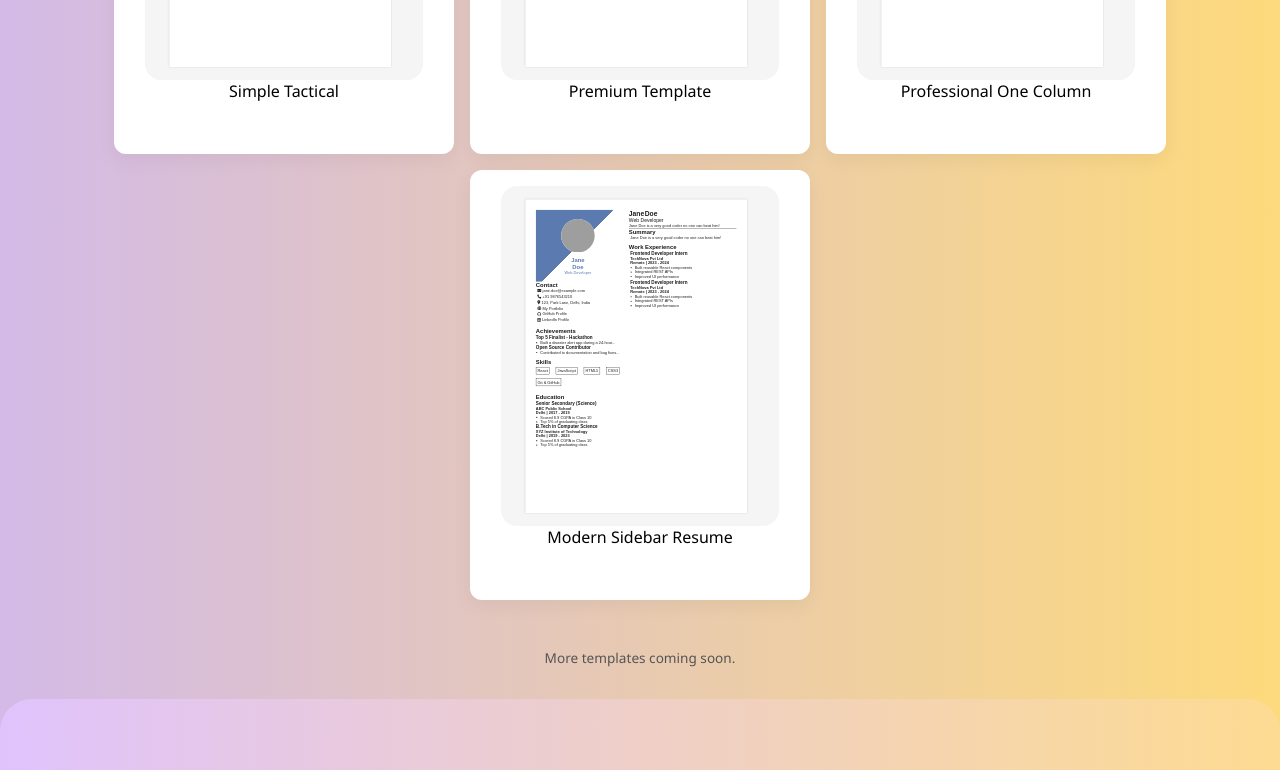
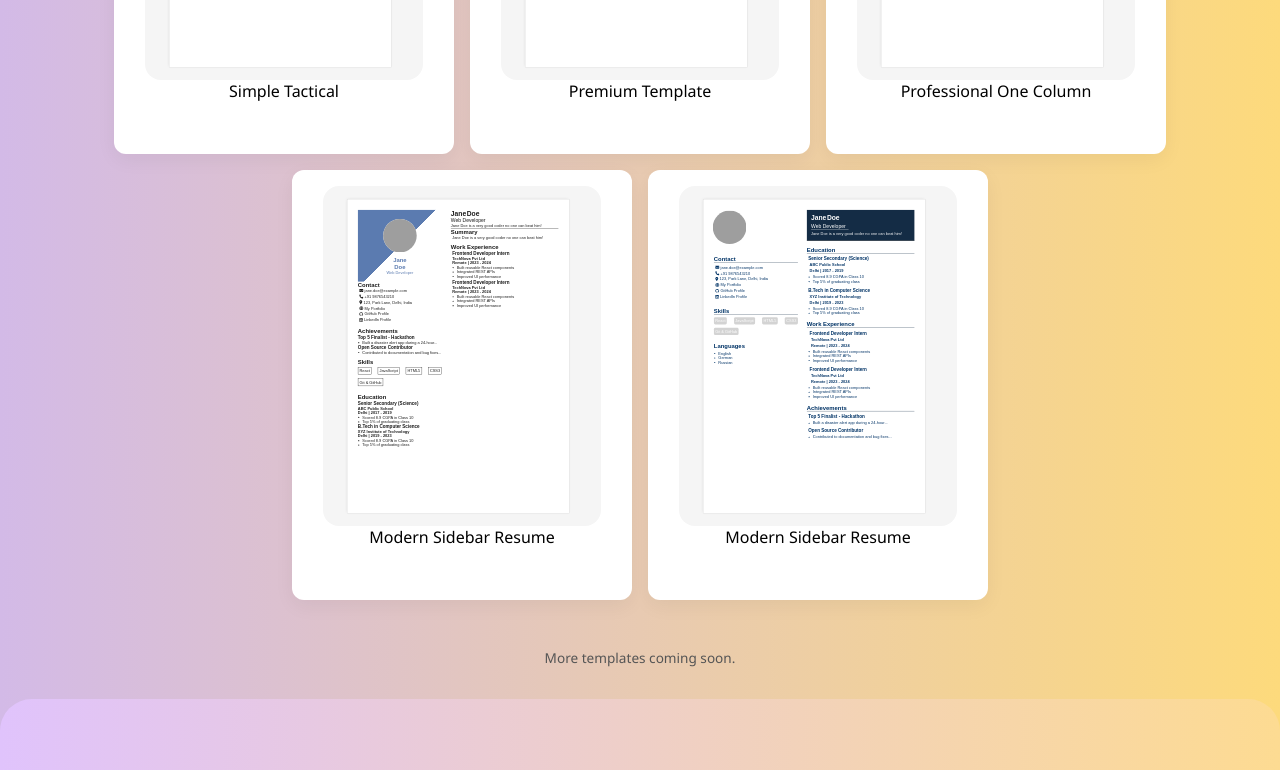
Before and after one commit to YashRajput74/testResumeBuilder, a React (Vite) app: page /templates in a window 1280 px wide. Shown: the part 1057-1827 px from the top of the page. Built offline with nearby package versions, Linux system fonts and the light colour scheme; grey boxes are pictures that could not be loaded; what miragejs would draw is missing.

Commit message:
add new template

```diff
--- a/src/data/templateStyle.js
+++ b/src/data/templateStyle.js
@@ -1,3 +1,5 @@
+import WorkExperience from "../ResumeRenderer/components/WorkExperience";
+
 const sharedStyles = {
     "2": {
         heading: {
@@ -999,6 +1001,164 @@ const templateStyles = {
             },
         }
     },
+
+    "10":{
+        avatar:{
+            card: {
+                background: "none"
+            },
+            heading:{
+                color:"#cb78f2ff",
+                display:"none"
+            },
+            position:{
+                color:"#cb78f2ff",
+                display:"none"
+            },
+            imageDiv:{
+                marginTop:"-30px",
+                marginLeft:"-20px"
+            }
+        },
+        skills:{
+            heading:{
+                borderBottom:"1px solid #142c45ff",
+                marginBottom:"10px",
+                marginTop:"20px",
+                paddingBottom:"0px"
+            },
+            eachSkillBox:{
+                border:"none",
+                background:"lightgray",
+                borderRadius:"5px",
+                color:"white"
+            }
+        },
+        achieve:{
+            box:{
+                marginTop:"20px"
+            },
+            heading:{
+                marginBottom:"10px",
+                borderBottom:"1px solid #142c45ff"
+            },
+            innerbox:{
+                marginLeft:"5px"
+            },
+            title:{
+                marginTop:"10px",
+                marginBottom:"5px"
+            },
+        },
+        contact:{
+            box:{
+                paddingBottom:"5px",
+            },
+            heading:{
+                borderBottom:"1px solid #142c45ff",
+                marginBottom:"10px"
+            }
+        },
+        personalInfo:{
+            box:{
+                padding:"15px",
+                marginBottom:"10px",
+                background:"#142c45ff",
+                color:"white"
+            },
+            name:{
+                paddingBottom:"5px"
+            },
+            position:{
+                marginBottom:"8px",
+                borderBottom:"1px solid white",
+                width:"fit-content",
+                paddingRight:"10px"
+            },
+        },
+        language:{
+            box:{
+                display:"block"
+            },
+        },
+        award:{
+            heading:{
+                borderBottom:"1px solid #142c45ff",
+                marginBottom:"10px"
+            },
+            innerbox:{
+                marginBottom:"10px"
+            },
+            title:{
+                marginBottom:"5px"
+            }
+        },
+        projects:{
+            heading:{
+                borderBottom:"1px solid #142c45ff",
+                marginBottom:"10px"
+            },
+            title:{
+                marginBottom:"5px"
+            },
+            eachProject:{
+                marginBottom:"10px"
+            }
+        },
+        summary:{
+            box:{
+                marginTop:"10px",
+                paddingBottom:"5px"
+            },
+            heading:{
+                borderBottom:"1px solid #142c45ff",
+                marginBottom:"10px"
+            }
+        },
+        workExpe:{
+            box:{
+                marginTop:"20px"
+            },
+            heading:{
+                borderBottom:"1px solid #142c45ff",
+                marginBottom:"10px"
+            },
+            eachWorkPlace:{
+                marginBottom:"15px"
+            },
+            role:{
+                margin:"5px"
+            },
+            organization:{
+                margin:"5px 10px"
+            },
+            dates:{
+                margin:"5px 10px"
+            },
+        },
+        education:{
+            box:{
+                marginTop:"20px"
+            },
+            heading:{
+                marginBottom:"10px",
+                borderBottom:"1px solid #142c45ff"
+            },
+            eachEducation:{
+                marginBottom:"15px",
+                marginLeft:"5px"
+            },
+            degree:{
+                marginBottom:"5px"
+            },
+            school:{
+                margin:"5px"
+            },
+            dates:{
+                margin:"5px"
+            }
+        }
+    }
 }
 
 export default templateStyles;
--- a/src/data/templates.js
+++ b/src/data/templates.js
@@ -445,8 +445,46 @@ const template9 = {
   }
 };
 
+const template10 = {
+  id: 10,
+  name: "Modern Sidebar Resume",
+  pdf: "/templates/template10.pdf",
+  filteredColumn: "2",
+  isAvatar: "true",
+  layout: {
+    grid: {
+      templateRows: "auto",
+      templateColumns: "2fr 3fr",
+      columnGap: "2rem",
+      areas: [
+        {
+          name: 'leftColumn',
+          rowStart: 1,
+          rowEnd: 2,
+          colStart: 1,
+          colEnd: 2,
+          sections: ["avatar", "contact", "skills", "language"]
+        },
+        {
+          name: 'rightColumn',
+          rowStart: 1,
+          rowEnd: 2,
+          colStart: 2,
+          colEnd: 3,
+          sections: ["personalInfo", "education", "workExperience", "organization", "certifications", "achievements",]
+        }
+      ]
+    },
+    padding: "25px",
+    fontFamily: "'Poppins', sans-serif",
+    fontLink: "https://fonts.googleapis.com/css2?family=Poppins:wght@300;400;500;600;700&display=swap",
+    fontSize: "14px",
+    colorScheme: {
+      background: "#ffffff",
+      text: "#003366",
+      primary: "#00a66f",
+    }
+  }
+};
 
-
-
-
-export const templates = [template1, template3, template4, template6, template7, template8, template9];
+export const templates = [template1, template3, template4, template6, template7, template8, template9, template10];
```
